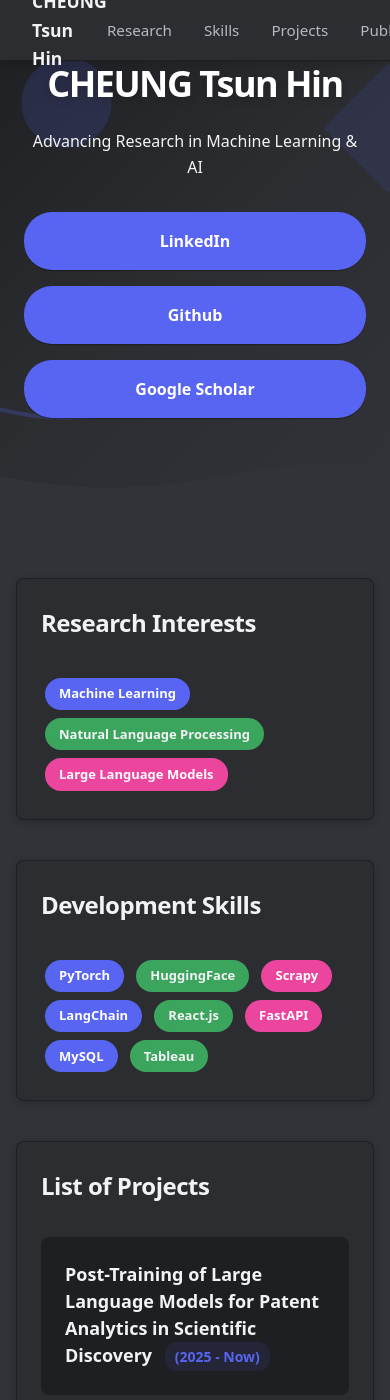
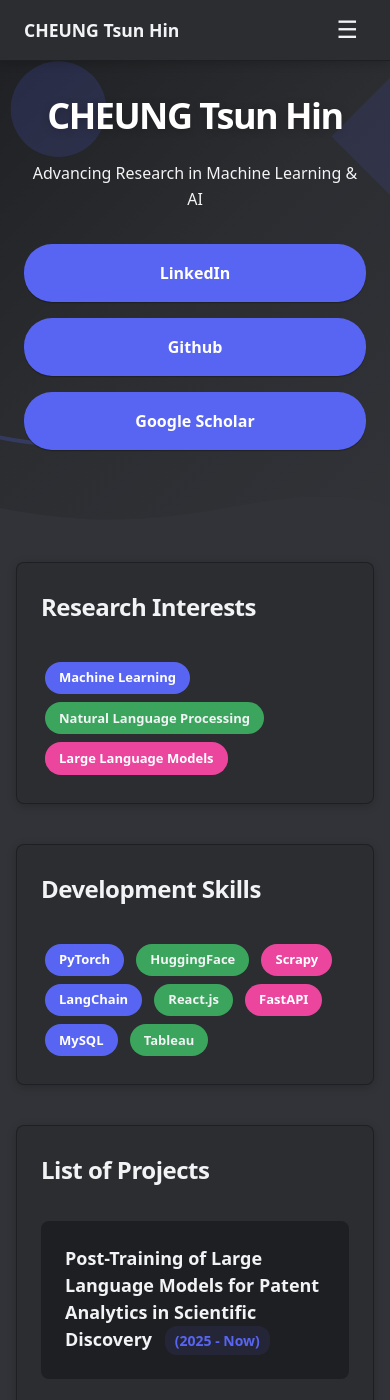
Before and after one commit to thcheung/thcheung.github.io, a Jekyll site: the page built from index.markdown, in a window 390 px wide and 1400 px high. Built offline with Jekyll 4.4.1, drawn with Linux system fonts in a browser that asks for light colours; some web fonts are replaced.

Commit message:
update css

```diff
--- a/_layouts/home.html
+++ b/_layouts/home.html
@@ -236,7 +236,7 @@
       padding: 0 2rem 6rem 2rem;
       max-width: 1200px;
       margin: 0 auto;
-      margin-top: 4rem;
+      margin-top: 1rem;
     }
 
     .section {
@@ -437,8 +437,57 @@
 
     /* Responsive Design */
     @media (max-width: 768px) {
+      nav .nav-container {
+        padding: 0 1.5rem;
+      }
+
+      nav .nav-links {
+        position: fixed;
+        top: 60px;
+        left: 0;
+        right: 0;
+        background: var(--background-secondary);
+        flex-direction: column;
+        gap: 0;
+        padding: 0;
+        box-shadow: var(--shadow-lg);
+        transform: translateY(-100%);
+        opacity: 0;
+        visibility: hidden;
+        transition: all 0.3s ease;
+        border-bottom: 1px solid rgba(0, 0, 0, 0.3);
+      }
+
+      nav .nav-links.active {
+        transform: translateY(0);
+        opacity: 1;
+        visibility: visible;
+      }
+
+      nav .nav-links li {
+        border-bottom: 1px solid rgba(0, 0, 0, 0.2);
+      }
+
+      nav .nav-links li:last-child {
+        border-bottom: none;
+      }
+
+      nav .nav-links a {
+        display: block;
+        padding: 1rem 1.5rem;
+        width: 100%;
+      }
+
+      nav .nav-links a::after {
+        display: none;
+      }
+
+      .nav-toggle {
+        display: block;
+      }
+
       header {
-        padding: 4rem 1.5rem 6rem 1.5rem;
+        padding: 6rem 1.5rem 6rem 1.5rem;
       }
 
       header h1 {
```
